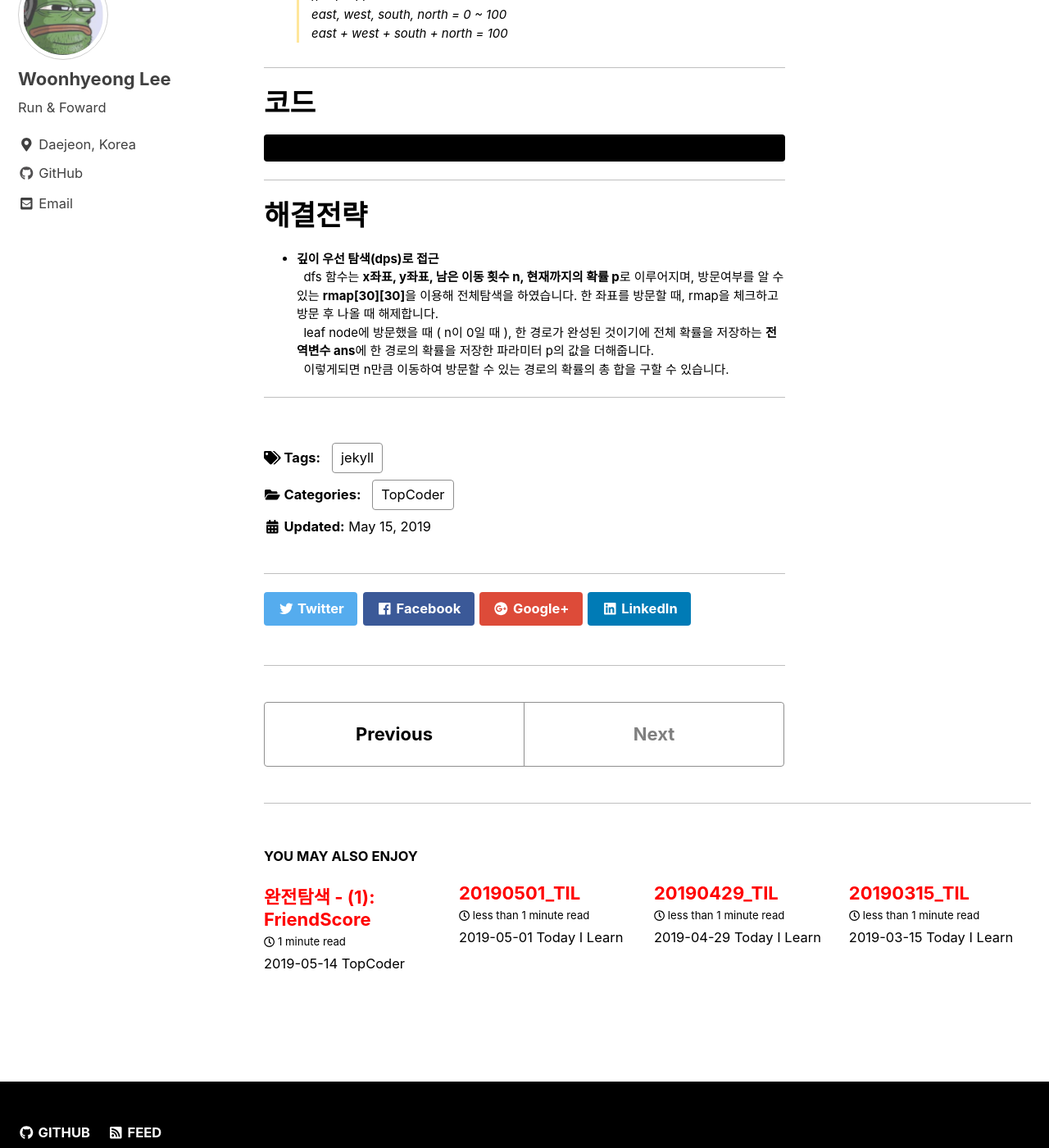
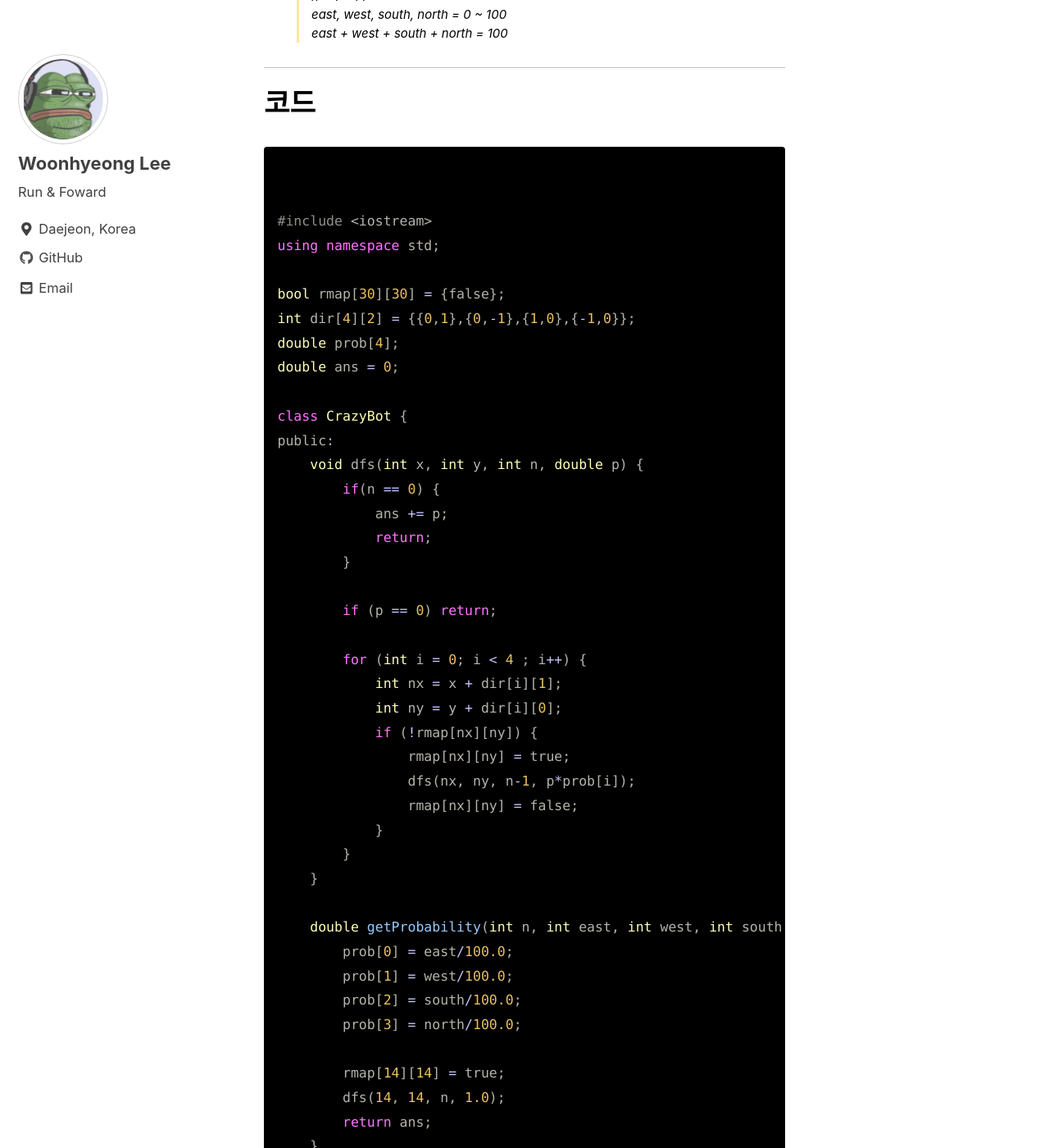
Before and after one commit to woonhyeong/woonhyeong.github.io, a Jekyll site: the page built from _posts/TopCoder/2019-05-15-TopCoder.md, in a window 1280 px wide and 1400 px high, scrolled down 787 px. Shown: the whole window at 82% size. Built offline with Jekyll 4.4.1, drawn with Linux system fonts in a browser that asks for light colours; cached includes are drawn as plain includes; nearby versions of some CDN libraries; comment, search, counter and statistics services are not loaded; some of the changed text lies outside the part shown.

Commit message:
Update 2019-05-15-TopCoder.md

````diff
--- a/_posts/TopCoder/2019-05-15-TopCoder.md
+++ b/_posts/TopCoder/2019-05-15-TopCoder.md
@@ -33,8 +33,51 @@ __CrazyBot__
 
 # 코드
 
-```cpp
-```
+{% highlight cpp %}
+{% raw %}
+#include <iostream>
+using namespace std;
+
+bool rmap[30][30] = {false};
+int dir[4][2] = {{0,1},{0,-1},{1,0},{-1,0}};
+double prob[4];
+double ans = 0;
+
+class CrazyBot {
+public:
+    void dfs(int x, int y, int n, double p) {
+        if(n == 0) {
+            ans += p;
+            return;
+        }
+
+        if (p == 0) return;
+
+        for (int i = 0; i < 4 ; i++) {
+            int nx = x + dir[i][1];
+            int ny = y + dir[i][0];
+            if (!rmap[nx][ny]) {
+                rmap[nx][ny] = true;
+                dfs(nx, ny, n-1, p*prob[i]);
+                rmap[nx][ny] = false;
+            }
+        }
+    }
+
+    double getProbability(int n, int east, int west, int south, int north) {
+        prob[0] = east/100.0;
+        prob[1] = west/100.0;
+        prob[2] = south/100.0;
+        prob[3] = north/100.0;
+
+        rmap[14][14] = true;
+        dfs(14, 14, n, 1.0);
+        return ans;
+    }
+};
+{% endraw %}
+{% endhighlight %}
+
 ---
 
 # 해결전략
````
